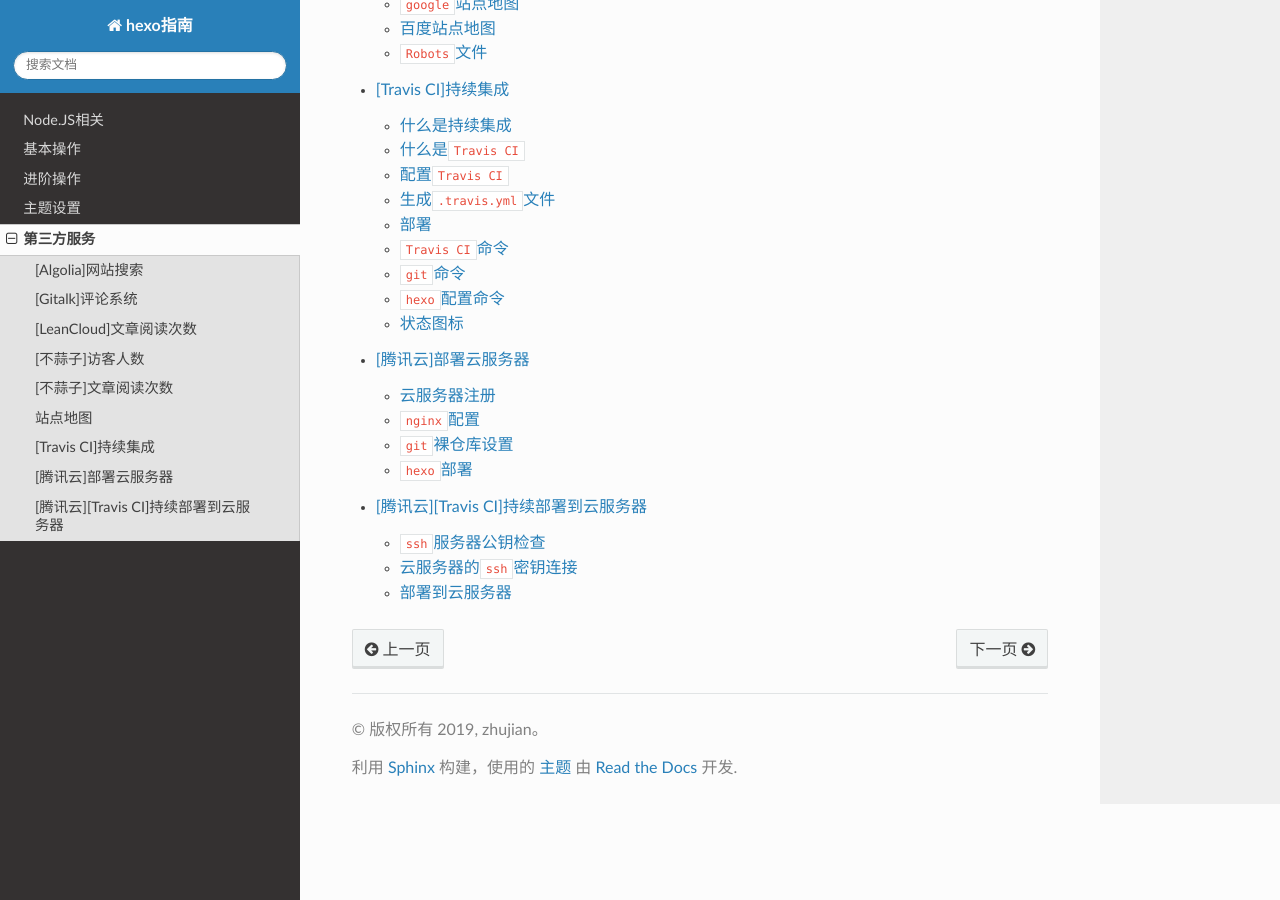
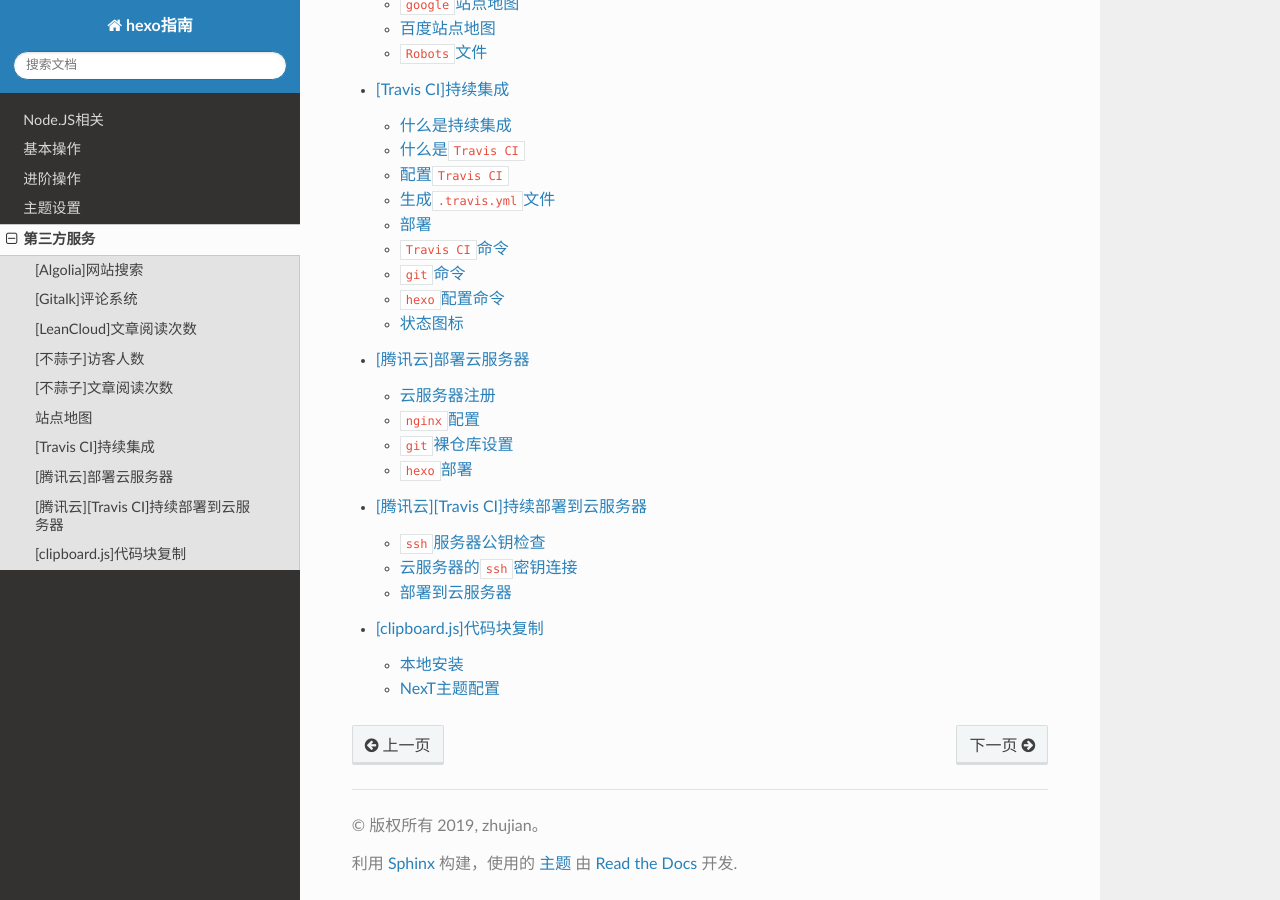
Before and after one commit to Document-Collection/blog-website-building-guide, a Sphinx documentation site: the page built from docs/source/third-service.rst, in a window 1280 px wide and 900 px high, scrolled down 864 px. Built offline with Sphinx 7.4.7 and the Read the Docs theme 2.0.0, drawn with Linux system fonts in a browser that asks for light colours; some of the changed lines change nothing that is shown.

Commit message:
docs(third-service): 添加代码块设置文档

```diff
--- a/docs/source/third-service.rst
+++ b/docs/source/third-service.rst
@@ -14,3 +14,4 @@
    third-service/[Travis CI]持续集成
    third-service/[腾讯云]部署云服务器
    third-service/[腾讯云][Travis CI]持续部署到云服务器
+   third-service/[clipboard.js]代码块复制
--- /dev/null
+++ b/docs/source/third-service/[clipboard.js]代码块复制.md
@@ -0,0 +1,79 @@
+
+# [clipboard.js]代码块复制
+
+参考：[Hexo NexT 代码块复制功能](https://www.jianshu.com/p/3e9d614c1e77)
+
+下面使用[clipboard.js](https://github.com/zenorocha/clipboard.js)进行代码块复制
+
+## 本地安装
+
+    npm install clipboard --save
+
+## NexT主题配置
+
+下载配置文件[clipboard.min.js](https://raw.githubusercontent.com/zenorocha/clipboard.js/master/dist/clipboard.min.js)到`themes/next/source/js/src`文件夹
+
+在`themes/next/source/js/src`目录下创建文件`clipboard-use.js`，内容如下：
+
+    /*页面载入完成后，创建复制按钮*/
+    !function (e, t, a) {
+    /* code */
+    var initCopyCode = function(){
+        var copyHtml = '';
+        copyHtml += '<button class="btn-copy" data-clipboard-snippet="">';
+        copyHtml += '  <i class="fa fa-globe"></i><span>copy</span>';
+        copyHtml += '</button>';
+        $(".highlight .code pre").before(copyHtml);
+        new ClipboardJS('.btn-copy', {
+            target: function(trigger) {
+                return trigger.nextElementSibling;
+            }
+        });
+    }
+    initCopyCode();
+    }(window, document);
+
+在`themes\next\source\css\_custom\custom.style`文件中添加如下内容：
+
+    //代码块复制按钮
+    .highlight{
+    //方便copy代码按钮（btn-copy）的定位
+    position: relative;
+    }
+    .btn-copy {
+        display: inline-block;
+        cursor: pointer;
+        background-color: #eee;
+        background-image: linear-gradient(#fcfcfc,#eee);
+        border: 1px solid #d5d5d5;
+        border-radius: 3px;
+        -webkit-user-select: none;
+        -moz-user-select: none;
+        -ms-user-select: none;
+        user-select: none;
+        -webkit-appearance: none;
+        font-size: 13px;
+        font-weight: 700;
+        line-height: 20px;
+        color: #333;
+        -webkit-transition: opacity .3s ease-in-out;
+        -o-transition: opacity .3s ease-in-out;
+        transition: opacity .3s ease-in-out;
+        padding: 2px 6px;
+        position: absolute;
+        right: 5px;
+        top: 5px;
+        opacity: 0;
+    }
+    .btn-copy span {
+        margin-left: 5px;
+    }
+    .highlight:hover .btn-copy{
+    opacity: 1;
+    }
+
+修改文件`themes\next\layout\_layout.swig`，在`<body>`块末尾添加
+
+    <!-- 代码块复制功能 -->
+    <script type="text/javascript" src="/js/src/clipboard.min.js"></script>
+    <script type="text/javascript" src="/js/src/clipboard-use.js"></script>
```
